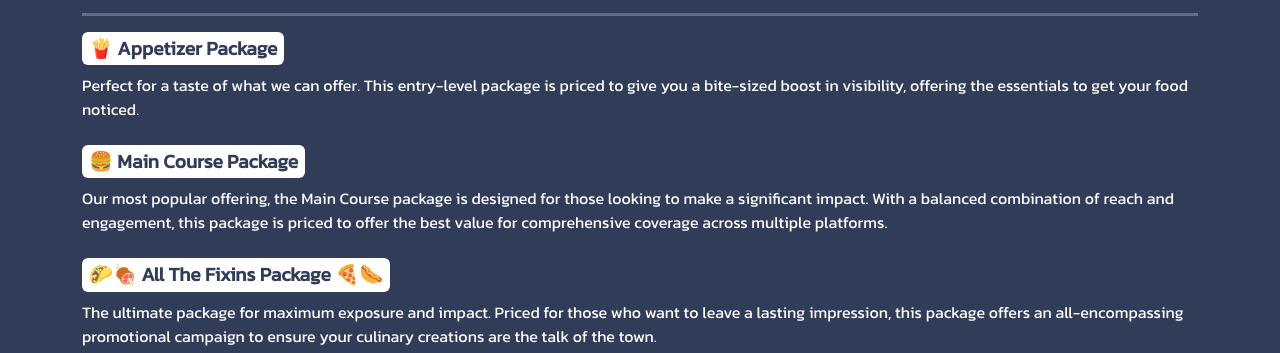
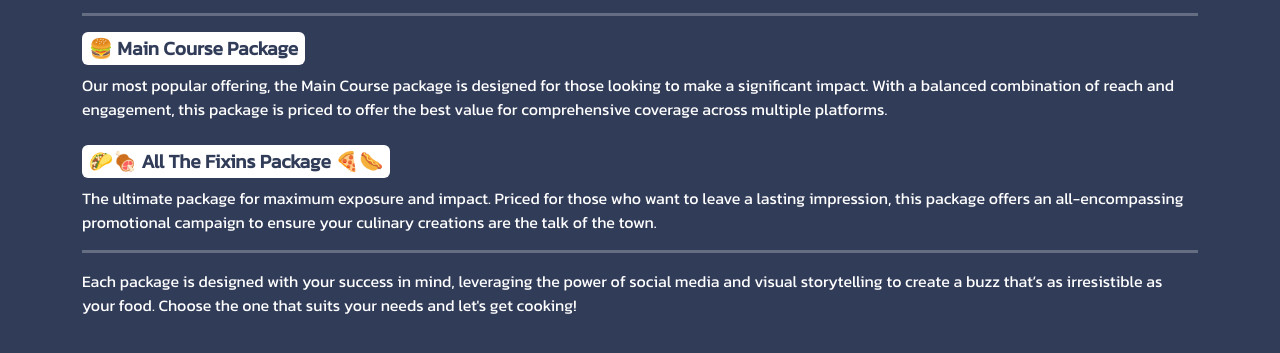
Before and after one commit to Phillyfan625/phillyfan625.github.io-travelingtastebudswebsite, a plain HTML site: page services.html in a window 1280 px wide. Shown: the part 295-648 px from the top of the page. Drawn offline with nearby package versions, Linux system fonts and the light colour scheme.

Commit message:
Update services.html

```diff
--- a/services.html
+++ b/services.html
@@ -52,9 +52,6 @@
         </p>
         <hr style="color: white; border-width: 3px;">
         <p style="color: white;">
-            <a href="#appetizer-card"><span class="package-badge badge mb-2">🍟 Appetizer Package</span></a><br> Perfect for a taste of what we can offer. This entry-level package is priced to give you a bite-sized boost in visibility, offering the essentials
-            to get your food noticed.
-            <br><br>
             <a href="#main-course-card"><span class="package-badge badge mb-2">🍔 Main Course Package</span></a><br> Our most popular offering, the Main Course package is designed for those looking to make a significant impact. With a balanced combination
             of reach and engagement, this package is priced to offer the best value for comprehensive coverage across multiple platforms.<br><br>
             <a href="#fixins-card"><span class="package-badge badge mb-2">🌮🍖 All The Fixins Package 🍕🌭</span></a><br> The ultimate package for maximum exposure and impact. Priced for those who want to leave a lasting impression, this package offers
```
